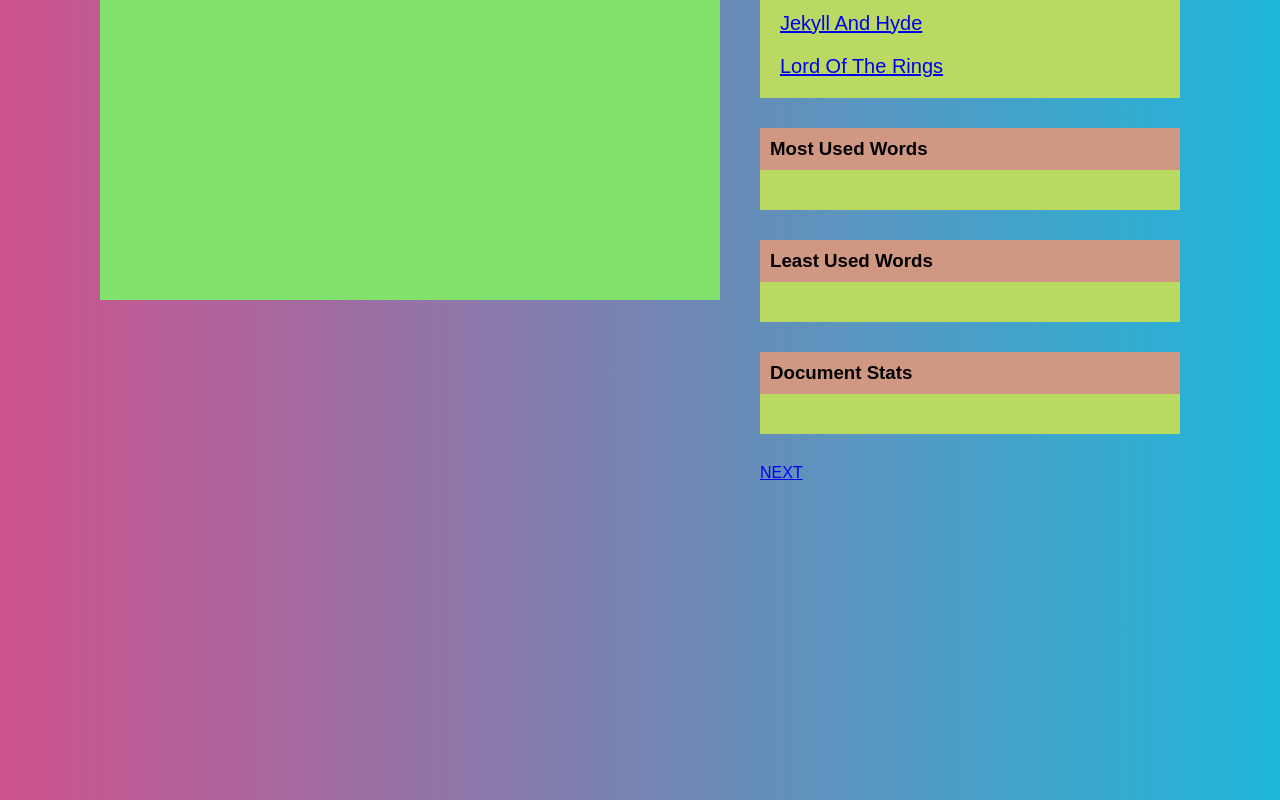
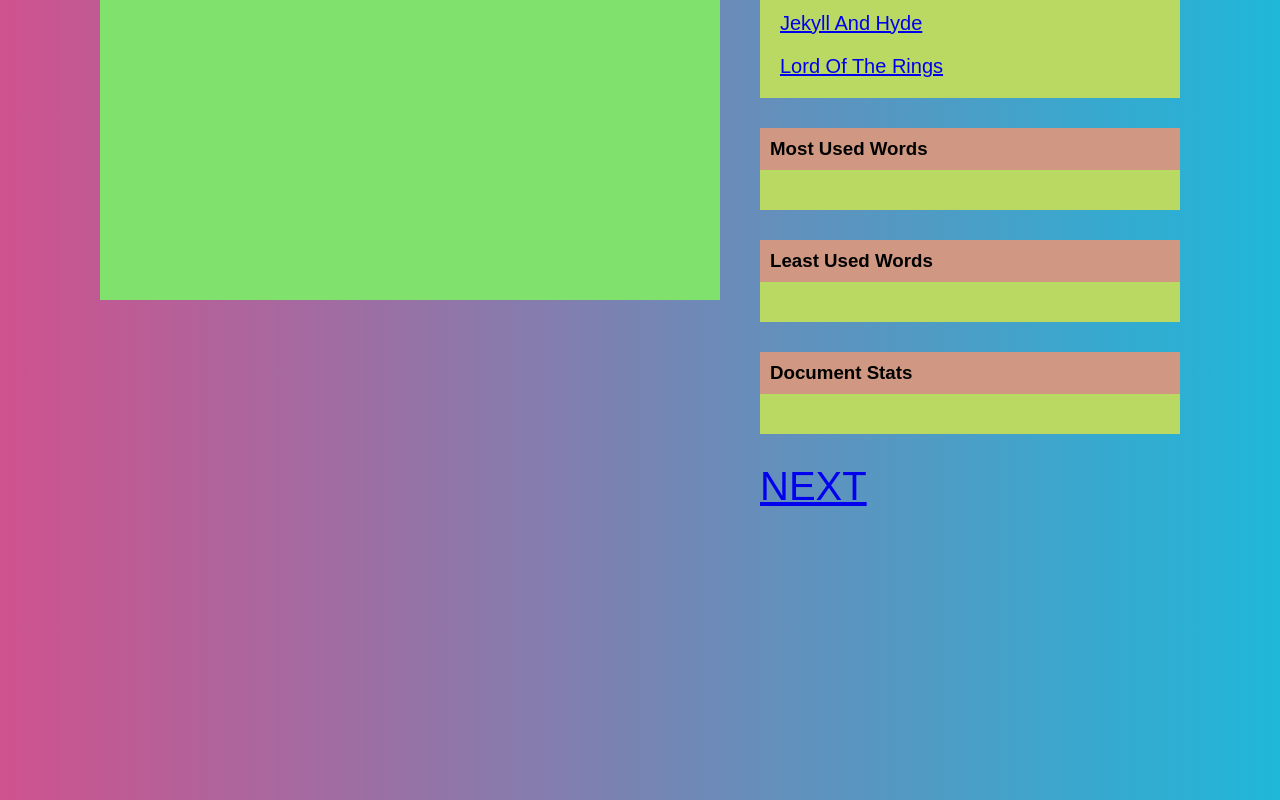
Before and after one commit to Shsavita/sh_web4_first, a plain HTML site: page index.html in a window 1280 px wide. Shown: the part 900-1700 px from the top of the page. Drawn offline with Linux system fonts and the light colour scheme.

Commit message:
Update index.html

```diff
--- a/index.html
+++ b/index.html
@@ -132,5 +132,10 @@ article{
 .h{
     padding: 20px;
 }
+    #game{
+    font-size: 40px;
+    text-decoration: underline;
+    text-align: center;
+}
 </style>
 </html>
```
